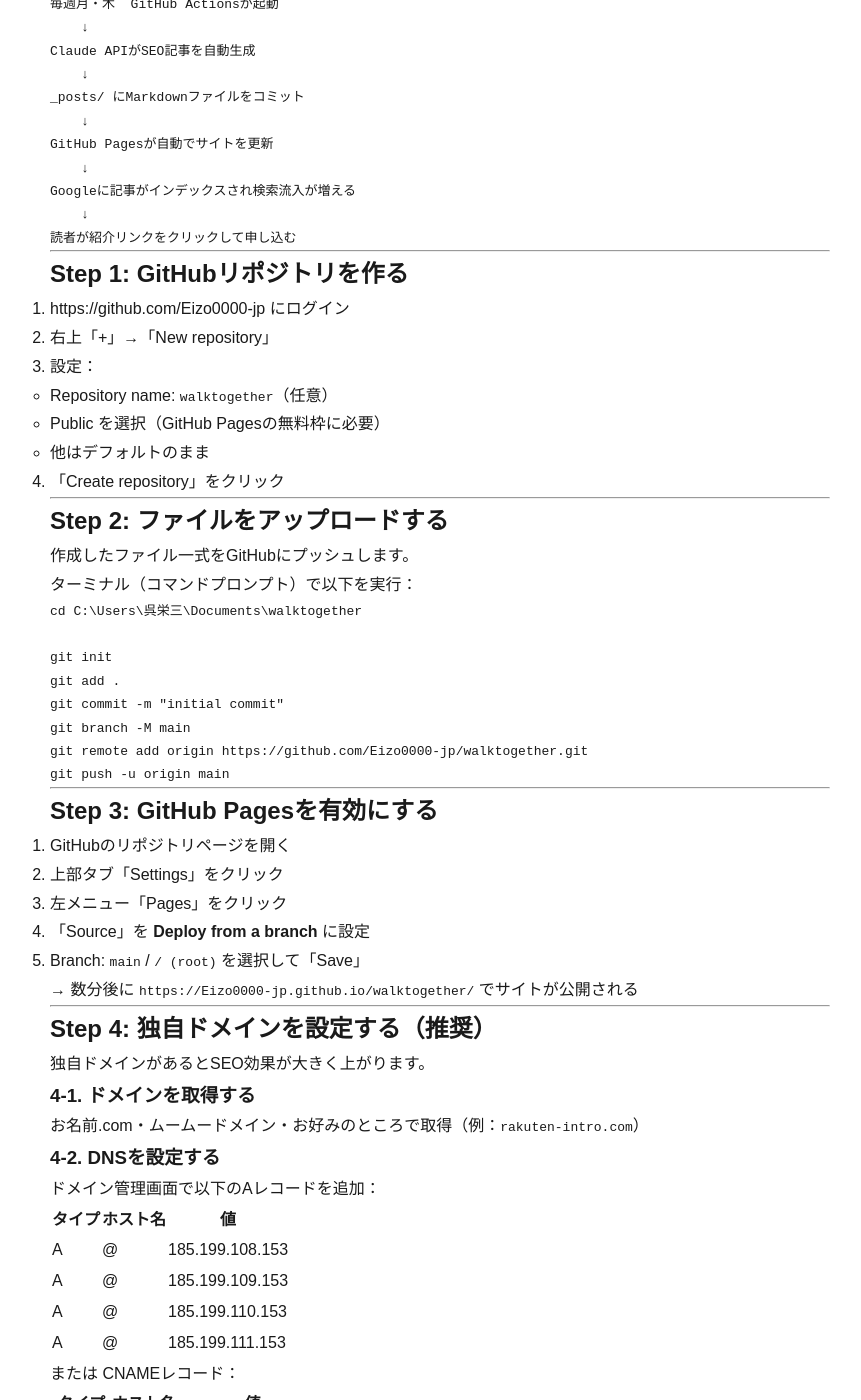
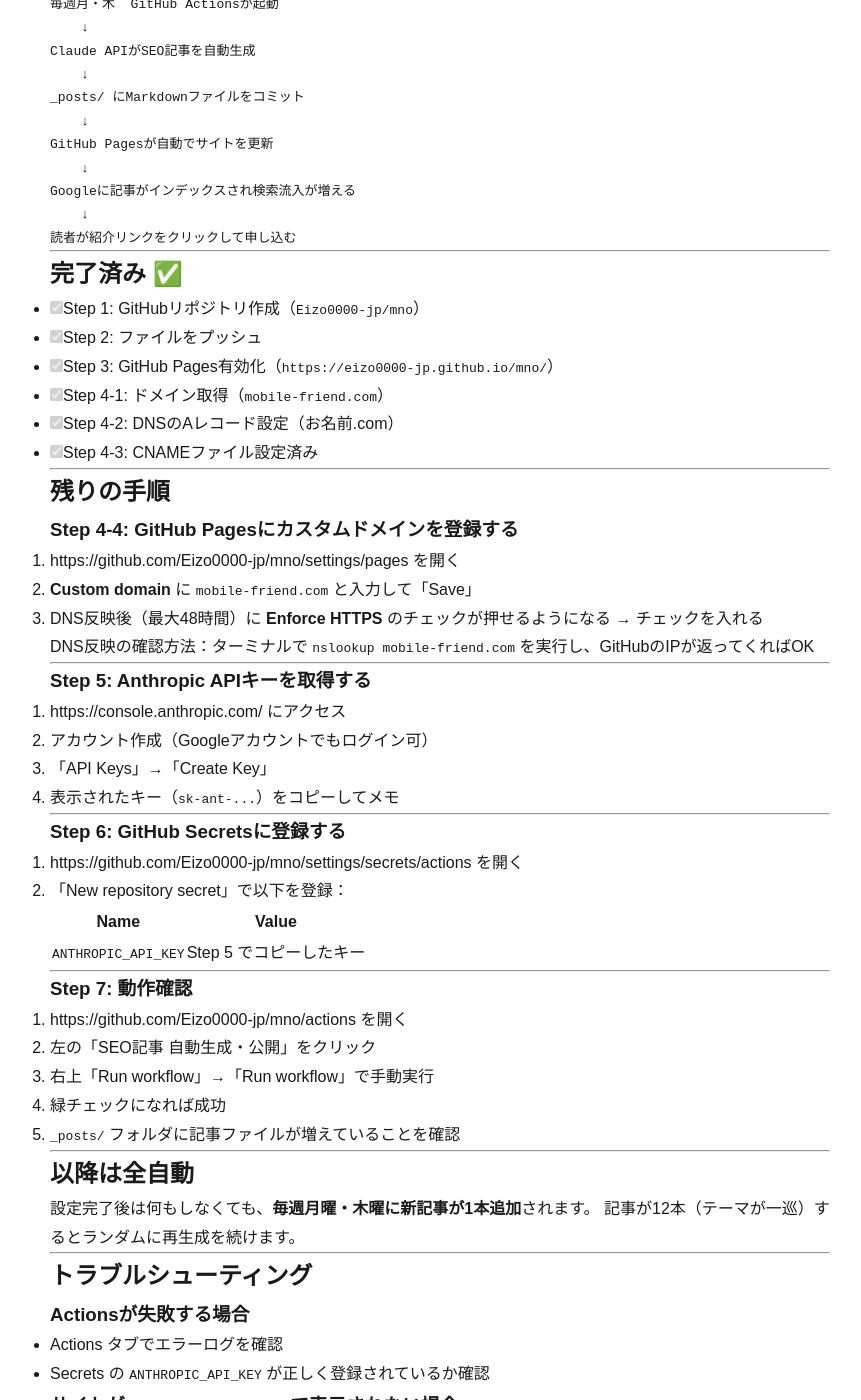
Before and after one commit to Eizo0000-jp/mno, a Jekyll site: the page built from SETUP.md, in a window 1280 px wide and 1400 px high, scrolled down 253 px. Shown: the whole window, without its empty margins (200-1061 px from the left). Built offline with Jekyll 4.4.1, drawn with Linux system fonts in a browser that asks for light colours; our own code applies the rules of GitHub Pages for plain Markdown files; some of the changed text lies outside the part shown.

Commit message:
fix: ドメインをmobile-friend.comに変更

````diff
--- a/CNAME
+++ b/CNAME
@@ -1 +1 @@
-yourdomain.com
+mobile-friend.com
--- a/SETUP.md
+++ b/SETUP.md
@@ -20,95 +20,30 @@
 
 ---
 
-## Step 1: GitHubリポジトリを作る
+## 完了済み ✅
 
-1. https://github.com/Eizo0000-jp にログイン
-2. 右上「+」→「New repository」
-3. 設定：
-   - Repository name: `walktogether`（任意）
-   - Public を選択（GitHub Pagesの無料枠に必要）
-   - 他はデフォルトのまま
-4. 「Create repository」をクリック
+- [x] Step 1: GitHubリポジトリ作成（`Eizo0000-jp/mno`）
+- [x] Step 2: ファイルをプッシュ
+- [x] Step 3: GitHub Pages有効化（`https://eizo0000-jp.github.io/mno/`）
+- [x] Step 4-1: ドメイン取得（`mobile-friend.com`）
+- [x] Step 4-2: DNSのAレコード設定（お名前.com）
+- [x] Step 4-3: CNAMEファイル設定済み
 
 ---
 
-## Step 2: ファイルをアップロードする
+## 残りの手順
 
-作成したファイル一式をGitHubにプッシュします。
-ターミナル（コマンドプロンプト）で以下を実行：
+### Step 4-4: GitHub Pagesにカスタムドメインを登録する
 
-```bash
-cd C:\Users\呉栄三\Documents\walktogether
+1. https://github.com/Eizo0000-jp/mno/settings/pages を開く
+2. **Custom domain** に `mobile-friend.com` と入力して「Save」
+3. DNS反映後（最大48時間）に **Enforce HTTPS** のチェックが押せるようになる → チェックを入れる
 
-git init
-git add .
-git commit -m "initial commit"
-git branch -M main
-git remote add origin https://github.com/Eizo0000-jp/walktogether.git
-git push -u origin main
-```
+> DNS反映の確認方法：ターミナルで `nslookup mobile-friend.com` を実行し、GitHubのIPが返ってくればOK
 
 ---
 
-## Step 3: GitHub Pagesを有効にする
-
-1. GitHubのリポジトリページを開く
-2. 上部タブ「Settings」をクリック
-3. 左メニュー「Pages」をクリック
-4. 「Source」を **Deploy from a branch** に設定
-5. Branch: `main` / `/ (root)` を選択して「Save」
-
-→ 数分後に `https://Eizo0000-jp.github.io/walktogether/` でサイトが公開される
-
----
-
-## Step 4: 独自ドメインを設定する（推奨）
-
-独自ドメインがあるとSEO効果が大きく上がります。
-
-### 4-1. ドメインを取得する
-
-お名前.com・ムームードメイン・お好みのところで取得（例：`rakuten-intro.com`）
-
-### 4-2. DNSを設定する
-
-ドメイン管理画面で以下のAレコードを追加：
-
-| タイプ | ホスト名 | 値              |
-|--------|----------|-----------------|
-| A      | @        | 185.199.108.153 |
-| A      | @        | 185.199.109.153 |
-| A      | @        | 185.199.110.153 |
-| A      | @        | 185.199.111.153 |
-
-または CNAMEレコード：
-
-| タイプ | ホスト名 | 値                            |
-|--------|----------|-------------------------------|
-| CNAME  | www      | Eizo0000-jp.github.io         |
-
-### 4-3. CNAMEファイルを編集する
-
-`CNAME` ファイルを開き、`yourdomain.com` を実際のドメインに変更してコミット：
-
-```
-rakuten-intro.com
-```
-
-### 4-4. GitHub Pagesでカスタムドメインを設定
-
-Settings → Pages → Custom domain にドメインを入力して Save
-「Enforce HTTPS」にチェックを入れる
-
-### 4-5. _config.yml を更新する
-
-```yaml
-url: "https://rakuten-intro.com"   # ← 実際のドメインに変更
-```
-
----
-
-## Step 5: Anthropic APIキーを取得する
+### Step 5: Anthropic APIキーを取得する
 
 1. https://console.anthropic.com/ にアクセス
 2. アカウント作成（Googleアカウントでもログイン可）
@@ -117,9 +52,9 @@
 
 ---
 
-## Step 6: GitHub Secretsに登録する
+### Step 6: GitHub Secretsに登録する
 
-1. GitHubのリポジトリページ → Settings → Secrets and variables → Actions
+1. https://github.com/Eizo0000-jp/mno/settings/secrets/actions を開く
 2. 「New repository secret」で以下を登録：
 
 | Name                | Value                  |
@@ -128,9 +63,9 @@
 
 ---
 
-## Step 7: 動作確認
+### Step 7: 動作確認
 
-1. GitHubのリポジトリ → 上部タブ「Actions」を開く
+1. https://github.com/Eizo0000-jp/mno/actions を開く
 2. 左の「SEO記事 自動生成・公開」をクリック
 3. 右上「Run workflow」→「Run workflow」で手動実行
 4. 緑チェックになれば成功
@@ -151,9 +86,9 @@
 - Actions タブでエラーログを確認
 - Secrets の `ANTHROPIC_API_KEY` が正しく登録されているか確認
 
-### サイトが表示されない場合
-- Settings → Pages で公開設定が有効か確認
-- 独自ドメインのDNS設定は反映に最大48時間かかる場合がある
+### サイトが `mobile-friend.com` で表示されない場合
+- DNS反映待ち（最大48時間）
+- お名前.comのAレコードが4つ正しく設定されているか確認
 
 ### 記事が増えない場合
 - `_posts/` フォルダが空の場合、手動で一度 Run workflow を実行する
--- a/_config.yml
+++ b/_config.yml
@@ -1,6 +1,6 @@
 title: 楽天モバイルで節約生活
 description: 楽天社員がおすすめする楽天モバイルの活用法・乗り換え情報・節約術
-url: "https://yourdomain.com"   # ← 独自ドメインに変更する
+url: "https://mobile-friend.com"
 lang: ja
 timezone: Asia/Tokyo
 
````
Also changed, not shown: スクリーンショット 2026-04-15 232304.png (added), スクリーンショット 2026-04-15 232423.png (added).
